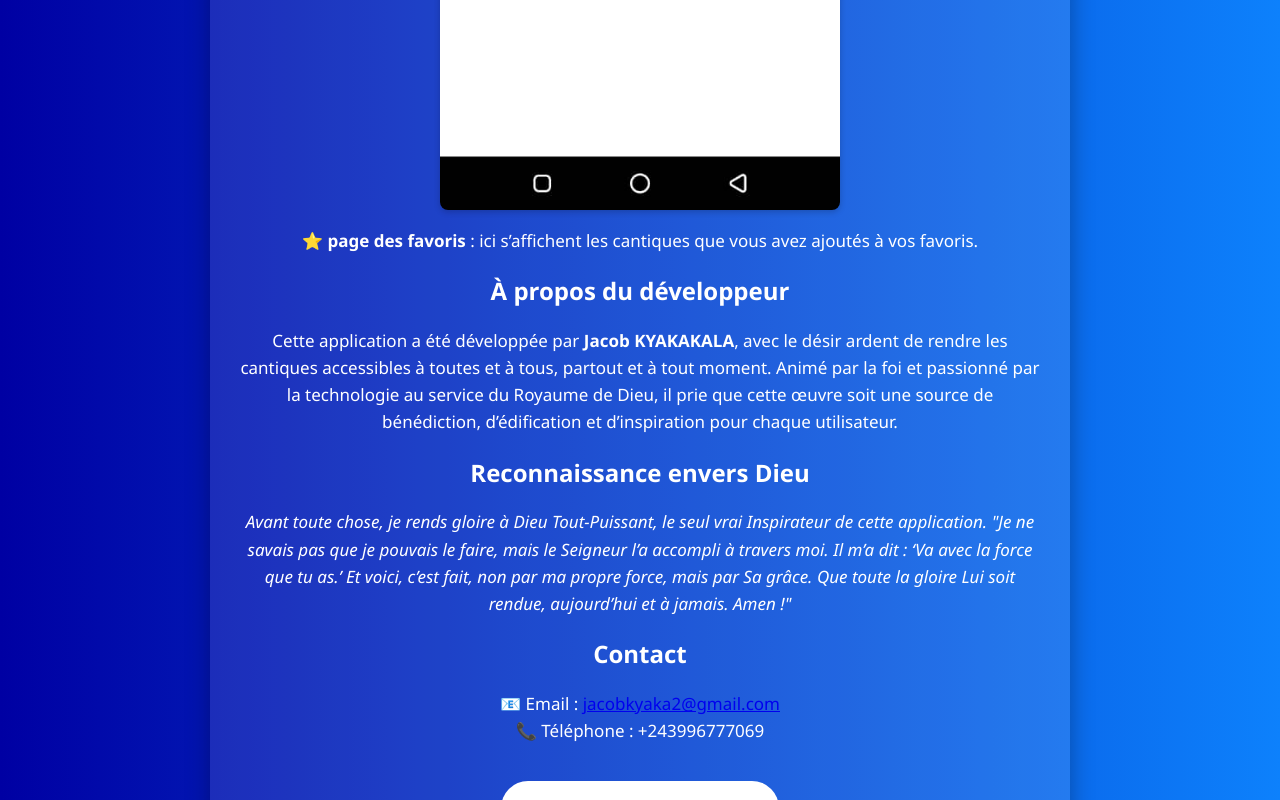
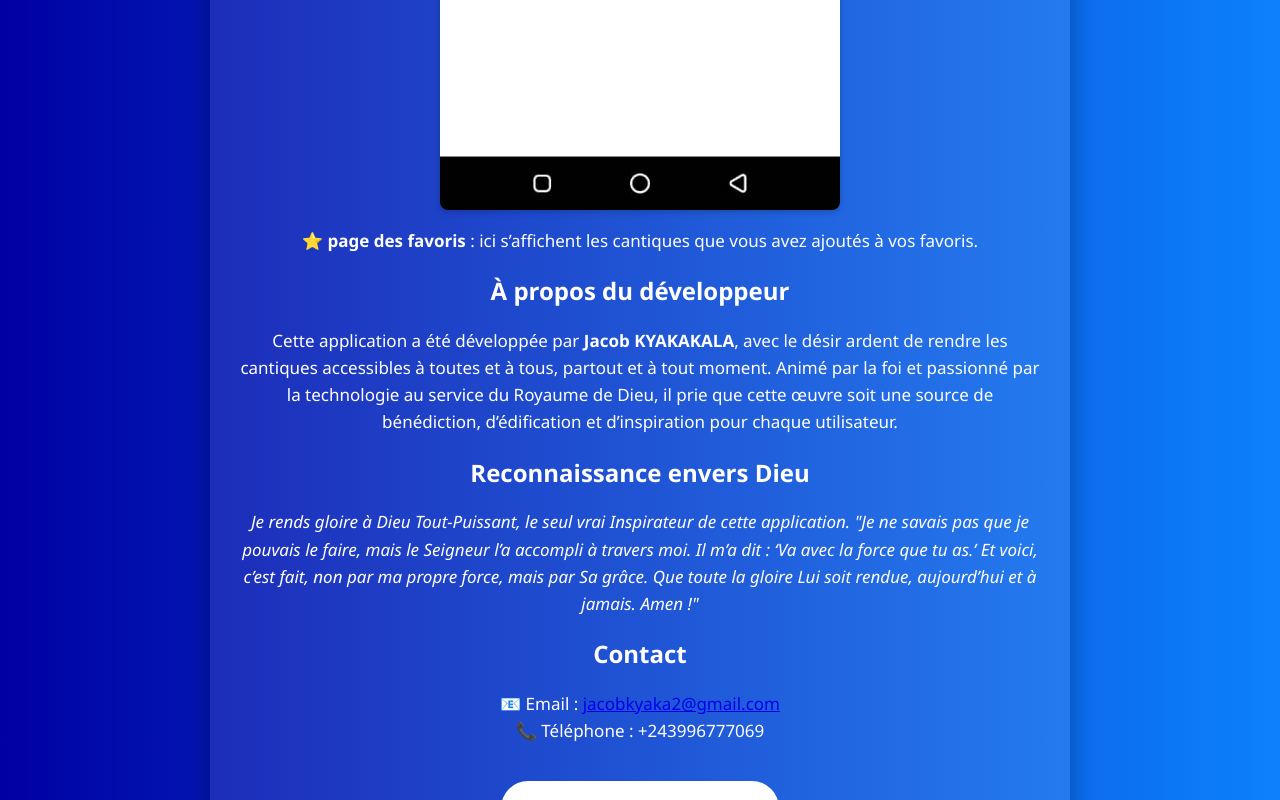
Before and after one commit to jakelight-40/DownloaderHym-Apk, a plain HTML site: page index.html in a window 1280 px wide. Shown: the part 11200-12000 px from the top of the page. Drawn offline with Linux system fonts and the light colour scheme.

Commit message:
index.html

```diff
--- a/index.html
+++ b/index.html
@@ -225,7 +225,7 @@
     </p>
 
 <h2>Reconnaissance envers Dieu</h2>
-<p><em>Avant toute chose, je rends gloire à Dieu Tout-Puissant, le seul vrai Inspirateur de cette application. "Je ne savais pas que je pouvais le faire, mais le Seigneur l’a accompli à travers moi. Il m’a dit : ‘Va avec la force que tu as.’ Et voici, c’est fait, non par ma propre force, mais par Sa grâce. Que toute la gloire Lui soit rendue, aujourd’hui et à jamais. Amen !"</em></p>
+<p><em>Je rends gloire à Dieu Tout-Puissant, le seul vrai Inspirateur de cette application. "Je ne savais pas que je pouvais le faire, mais le Seigneur l’a accompli à travers moi. Il m’a dit : ‘Va avec la force que tu as.’ Et voici, c’est fait, non par ma propre force, mais par Sa grâce. Que toute la gloire Lui soit rendue, aujourd’hui et à jamais. Amen !"</em></p>
 
 <h2>Contact</h2>
 <p>
```
